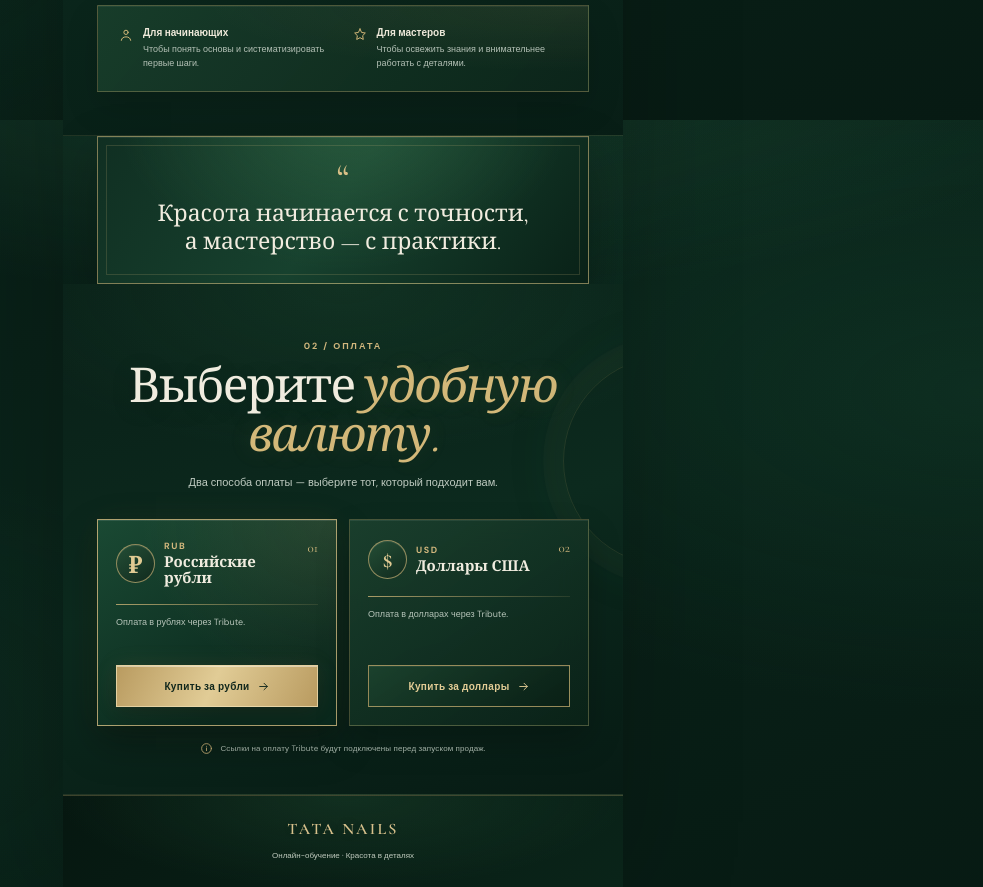
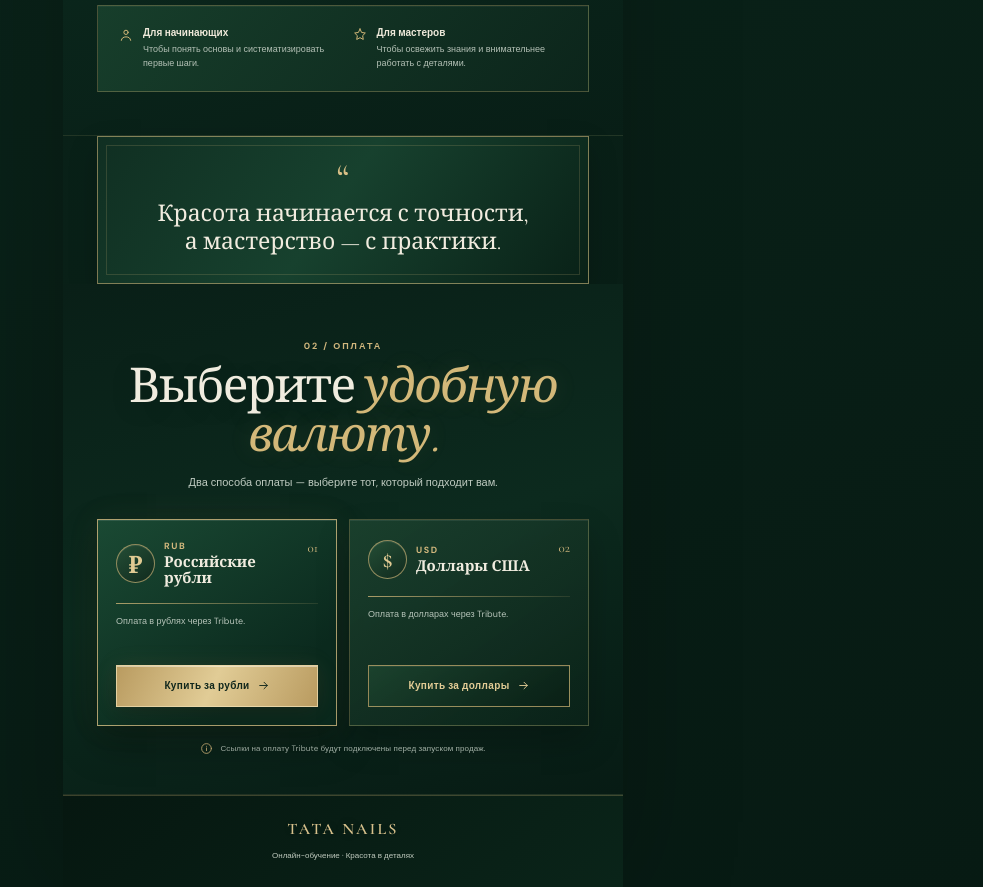
Before and after one commit to b-1-o/tata_bot, a plain HTML site: page mini-app/index.html in a window 1280 px wide. Shown: the part 1480-2367 px from the top of the page, without its empty margins (297-1280 px from the left). Drawn offline with nearby package versions, Linux system fonts and the light colour scheme.

Commit message:
Reduce Mini App scroll paint and compositing costs

```diff
--- a/mini-app/index.html
+++ b/mini-app/index.html
@@ -9,6 +9,7 @@
   <meta property="og:title" content="Tata Nails — курс по маникюру">
   <meta property="og:description" content="Внимание к деталям, продуманная техника и эстетика чистого маникюра.">
   <meta property="og:image" content="https://tata-course-miniapp.vercel.app/nails.jpg">
+  <link rel="preload" as="image" href="./nails.jpg" fetchpriority="high">
   <link rel="preconnect" href="https://fonts.googleapis.com">
   <link rel="preconnect" href="https://fonts.gstatic.com" crossorigin>
   <link href="https://fonts.googleapis.com/css2?family=Cormorant+Garamond:wght@400;500;600;700&family=DM+Sans:wght@400;500;600;700&display=swap" rel="stylesheet">
@@ -133,6 +134,8 @@
     .audience-item strong { display: block; margin-bottom: 4px; color: #37634f; font-size: 10px; }
     .audience-item small { display: block; color: #978891; font-size: 9px; line-height: 1.55; }
     .quote {
+      content-visibility: auto;
+      contain-intrinsic-size: auto 150px;
       position: relative; margin: 0 24px; padding: 27px 23px; text-align: center;
       background: linear-gradient(115deg, #e9f0ec, #f2f6f4 50%, #e6eee9);
       border: 1px solid rgba(218, 229, 222, .7);
@@ -146,8 +149,8 @@
     .price-grid { display: grid; grid-template-columns: 1fr 1fr; gap: 12px; margin-top: 26px; }
     .price-card {
       position: relative; min-width: 0; min-height: 207px; padding: 17px 14px 14px;
-      border: 1px solid #e0e9e3; background: #fff; box-shadow: 0 10px 26px rgba(40, 88, 66, .045);
-      display: flex; flex-direction: column; align-items: stretch; transition: transform .22s ease, box-shadow .22s ease, border-color .22s ease;
+      border: 1px solid #e0e9e3; background: #fff; box-shadow: 0 8px 18px rgba(0,0,0,.14);
+      display: flex; flex-direction: column; align-items: stretch; transition: transform .18s ease, border-color .18s ease;
     }
     .price-card:hover { transform: translateY(-3px); border-color: #9d813f; box-shadow: 0 15px 30px rgba(40, 88, 66, .08); }
     .price-card.featured {
@@ -170,8 +173,8 @@
       width: 100%; min-height: 42px; margin-top: auto; padding: 10px 8px; border: 0;
       color: white; background: #9d813f; cursor: pointer; font-size: 9px; font-weight: 700;
       display: inline-flex; align-items: center; justify-content: center; gap: 7px;
-      line-height: 1.3; transition: transform .2s ease, background .2s ease, box-shadow .2s ease;
-      box-shadow: 0 7px 16px rgba(157, 129, 63, .16);
+      line-height: 1.3; transition: transform .18s ease, filter .18s ease;
+      box-shadow: 0 5px 12px rgba(0,0,0,.14);
     }
     .buy-button svg { width: 13px; height: 13px; flex: 0 0 auto; }
     .buy-button:hover { background: #9d813f; transform: translateY(-1px); }
@@ -189,7 +192,7 @@
       position: fixed; z-index: 20; left: 50%; bottom: calc(18px + var(--safe-bottom)); transform: translate(-50%, 12px);
       width: min(calc(100% - 32px), 440px); padding: 13px 15px; color: white; background: #2d5342;
       box-shadow: 0 12px 30px rgba(19, 45, 33, .22); font-size: 11px; line-height: 1.5;
-      text-align: center; opacity: 0; pointer-events: none; transition: opacity .2s, transform .2s;
+      text-align: center; opacity: 0; pointer-events: none; transition: opacity .18s, transform .18s;
     }
     .toast.visible { opacity: 1; transform: translate(-50%, 0); }
     .footer {
@@ -335,11 +338,8 @@
     body {
       color: var(--ink);
       background:
-        radial-gradient(ellipse 90% 48% at 50% -12%, rgba(44, 105, 73, .42), transparent 72%),
-        radial-gradient(ellipse 70% 55% at 100% 34%, rgba(24, 79, 55, .28), transparent 72%),
-        radial-gradient(ellipse 70% 48% at 0% 76%, rgba(21, 66, 47, .26), transparent 72%),
+        radial-gradient(ellipse 100% 42% at 50% 0%, rgba(44, 105, 73, .26), transparent 72%),
         linear-gradient(158deg, #071b14 0%, #0a241a 42%, #071a13 100%);
-      background-attachment: fixed;
     }
 
     .page {
@@ -349,19 +349,7 @@
       box-shadow: 0 0 110px rgba(0, 0, 0, .22);
     }
 
-    .page::before {
-      content: "";
-      position: absolute;
-      z-index: -1;
-      inset: 0;
-      pointer-events: none;
-      opacity: .38;
-      background:
-        radial-gradient(circle at 18% 14%, rgba(199, 171, 109, .10) 0 1px, transparent 1.7px),
-        radial-gradient(circle at 78% 32%, rgba(216, 196, 145, .08) 0 1px, transparent 1.8px);
-      background-size: 46px 46px, 67px 67px;
-      mask-image: linear-gradient(to bottom, #000, transparent 68%);
-    }
+    .page::before { display: none; }
 
     .topbar {
       position: relative;
@@ -370,8 +358,7 @@
       background: rgba(7, 27, 20, .82);
       border-bottom: 1px solid rgba(202, 174, 112, .25);
       box-shadow: 0 10px 38px rgba(0, 0, 0, .14);
-      backdrop-filter: blur(22px) saturate(135%);
-      -webkit-backdrop-filter: blur(22px) saturate(135%);
+
     }
 
     .brand-mark {
@@ -432,19 +419,7 @@
       pointer-events: none;
     }
 
-    .hero::after {
-      content: "";
-      position: absolute;
-      z-index: 0;
-      inset: 0;
-      pointer-events: none;
-      opacity: .2;
-      background:
-        linear-gradient(rgba(221, 204, 159, .12) 1px, transparent 1px),
-        linear-gradient(90deg, rgba(221, 204, 159, .12) 1px, transparent 1px);
-      background-size: 54px 54px;
-      mask-image: radial-gradient(ellipse at 95% 12%, #000, transparent 72%);
-    }
+    .hero::after { display: none; }
 
     .hero > * {
       position: relative;
@@ -514,8 +489,7 @@
       box-shadow:
         0 14px 35px rgba(0,0,0,.3),
         inset 0 1px 0 rgba(255,255,255,.09);
-      backdrop-filter: blur(18px);
-      -webkit-backdrop-filter: blur(18px);
+
     }
 
     .float-note .note-icon {
@@ -536,25 +510,14 @@
     .text-arrow svg { color: #d4b878; }
 
     .section {
+      content-visibility: auto;
+      contain-intrinsic-size: auto 620px;
       position: relative;
-      background:
-        radial-gradient(ellipse 80% 60% at 95% 0%, rgba(39, 91, 62, .18), transparent 70%),
-        linear-gradient(165deg, #0a241a 0%, #0b281d 54%, #081e16 100%);
+      background: linear-gradient(165deg, #0a241a 0%, #0b281d 54%, #081e16 100%);
       border-bottom: 1px solid rgba(202, 174, 112, .12);
     }
 
-    #program::before, #payment::before {
-      content: "";
-      position: absolute;
-      width: 210px;
-      height: 210px;
-      top: 14%;
-      right: -150px;
-      border: 1px solid rgba(202, 174, 112, .13);
-      border-radius: 50%;
-      box-shadow: 0 0 0 20px rgba(202,174,112,.025), 0 0 58px rgba(30,91,58,.15);
-      pointer-events: none;
-    }
+    #program::before, #payment::before { display: none; }
 
     h2 {
       color: #f0ecdf;
@@ -568,13 +531,10 @@
     .module {
       position: relative;
       border-bottom-color: rgba(202, 174, 112, .22);
-      transition: background .24s ease, padding .24s ease;
+      transition: background-color .18s ease;
     }
 
-    .module:hover {
-      background: linear-gradient(90deg, rgba(202,174,112,.055), transparent);
-      padding-left: 9px;
-    }
+    .module:hover { background: rgba(202,174,112,.045); }
 
     .module-number {
       color: #d0b477;
@@ -590,11 +550,9 @@
     }
 
     .audience {
-      background:
-        radial-gradient(ellipse at 100% 0%, rgba(202,174,112,.09), transparent 55%),
-        linear-gradient(130deg, rgba(24, 62, 43, .92), rgba(12, 37, 26, .96));
+      background: linear-gradient(130deg, #173e2b, #0c251b);
       border: 1px solid rgba(202, 174, 112, .32);
-      box-shadow: inset 0 1px 0 rgba(255,255,255,.055), 0 16px 34px rgba(0,0,0,.13);
+      box-shadow: inset 0 1px 0 rgba(255,255,255,.045);
     }
 
     .audience-item svg { color: #d2b778; }
@@ -604,15 +562,13 @@
     .audience-item small { color: #b4c1b6; }
 
     .quote {
+      content-visibility: auto;
+      contain-intrinsic-size: auto 150px;
       position: relative;
       overflow: hidden;
-      background:
-        radial-gradient(ellipse at 50% -15%, rgba(69, 132, 87, .38), transparent 65%),
-        linear-gradient(125deg, #102f22, #17412e 48%, #092117);
+      background: linear-gradient(125deg, #102f22, #17412e 48%, #092117);
       border: 1px solid rgba(211, 185, 124, .58);
-      box-shadow:
-        inset 0 1px 0 rgba(255,255,255,.07),
-        0 18px 48px rgba(0,0,0,.22);
+      box-shadow: 0 12px 28px rgba(0,0,0,.18);
     }
 
     .quote::before {
@@ -628,9 +584,7 @@
     .quote p { color: #f1ecdf; }
 
     .pricing {
-      background:
-        radial-gradient(ellipse 90% 45% at 50% 0%, rgba(39, 96, 63, .25), transparent 74%),
-        linear-gradient(165deg, #091f17, #0c2a1e 52%, #071b14);
+      background: linear-gradient(165deg, #091f17, #0c2a1e 52%, #071b14);
     }
 
     .price-card {
@@ -640,8 +594,7 @@
       box-shadow:
         inset 0 1px 0 rgba(255,255,255,.075),
         0 16px 32px rgba(0,0,0,.2);
-      backdrop-filter: blur(15px);
-      -webkit-backdrop-filter: blur(15px);
+
     }
 
     .price-card:hover {
@@ -653,9 +606,7 @@
     }
 
     .price-card.featured {
-      background:
-        radial-gradient(ellipse at 100% 0%, rgba(202,174,112,.12), transparent 58%),
-        linear-gradient(145deg, #1a4933, #0b2a1e 76%);
+      background: linear-gradient(145deg, #1a4933, #0b2a1e 76%);
       border-color: rgba(215, 189, 130, .8);
       box-shadow:
         inset 0 1px 0 rgba(255,255,255,.11),
@@ -719,14 +670,12 @@
       background: rgba(8, 31, 22, .97);
       border: 1px solid rgba(202,174,112,.52);
       box-shadow: 0 18px 42px rgba(0,0,0,.34);
-      backdrop-filter: blur(18px);
+
     }
 
     .footer {
       color: #c1cbbf;
-      background:
-        radial-gradient(ellipse at 50% 0%, rgba(49, 107, 70, .24), transparent 72%),
-        linear-gradient(140deg, #061710, #0a2419);
+      background: linear-gradient(140deg, #061710, #0a2419);
       border-top: 1px solid rgba(202,174,112,.28);
     }
 
@@ -898,8 +847,8 @@
       telegram.ready();
       telegram.expand();
       try {
-        telegram.setHeaderColor("#fffdfd");
-        telegram.setBackgroundColor("#fffdfd");
+        telegram.setHeaderColor("#081f17");
+        telegram.setBackgroundColor("#071b14");
       } catch (_) {
         // Older Telegram clients may not support color controls.
       }
```
